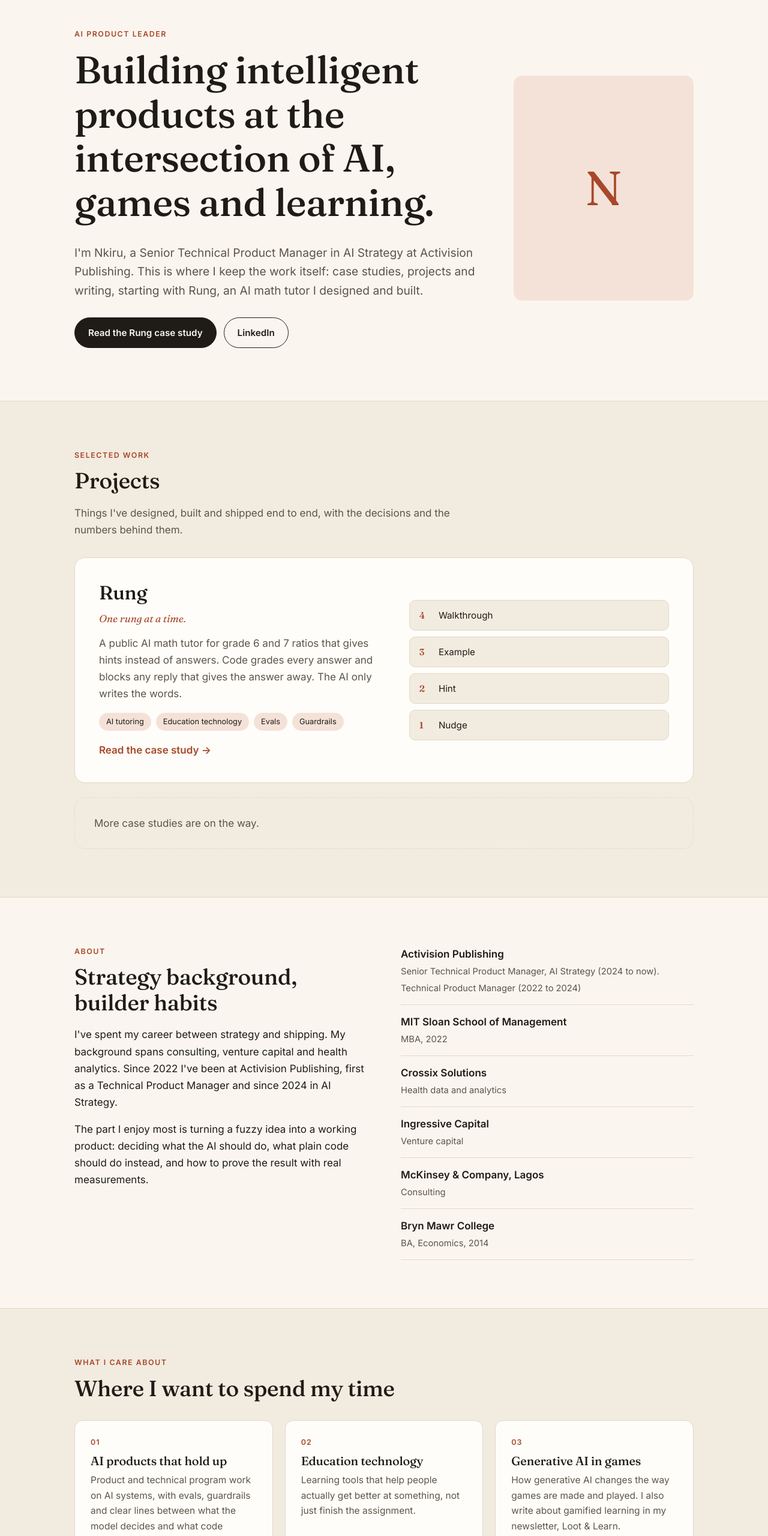
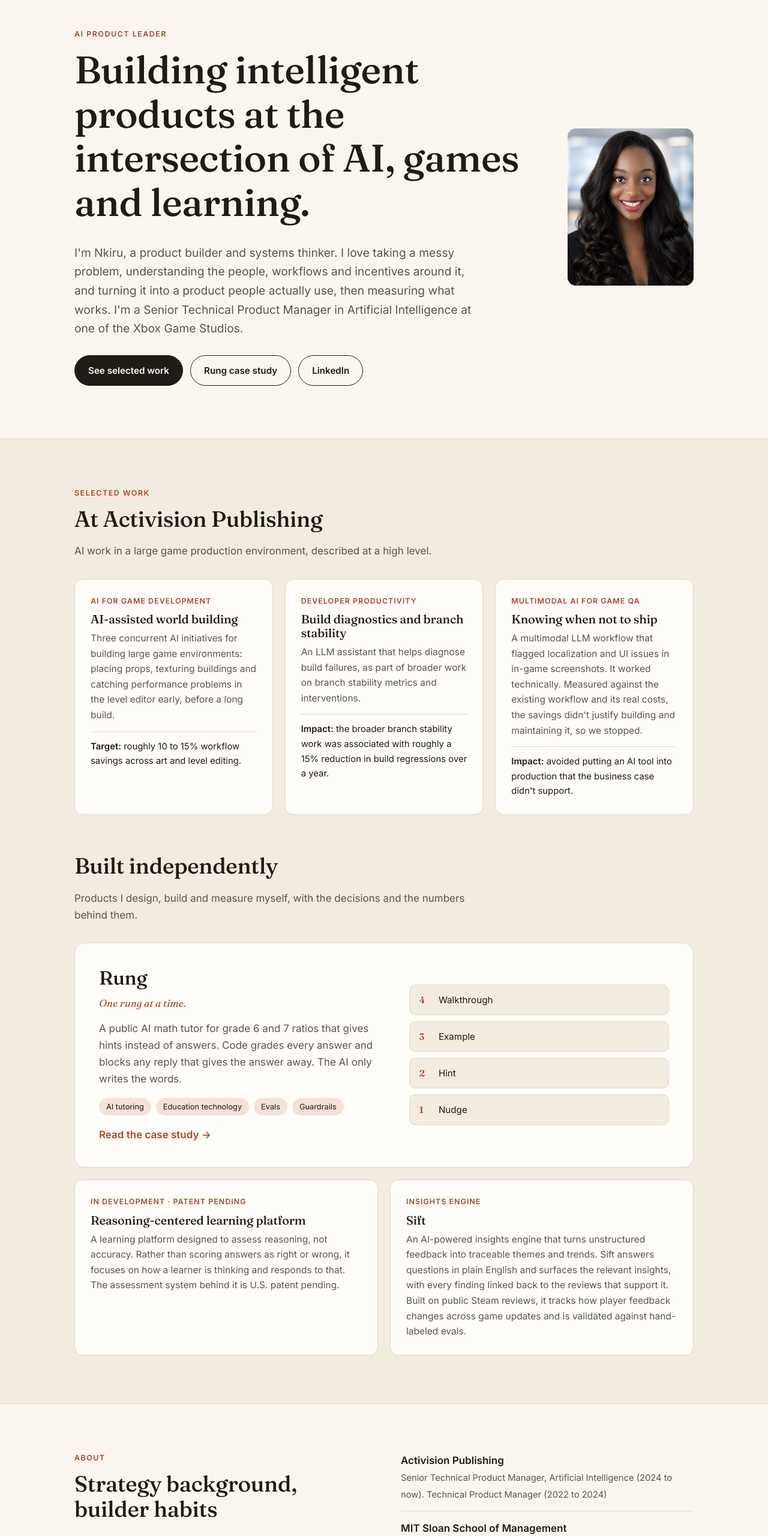
Before and after one commit to nkiruanizoba/nkiruanizoba-site, a plain HTML site: page index.html in a window 1280 px wide. Shown: the part 120-2680 px from the top of the page at 60% size. Drawn offline with Linux system fonts and the light colour scheme.

Commit message:
Update hero, titles and independent projects

```diff
--- a/index.html
+++ b/index.html
@@ -4,9 +4,9 @@
   <meta charset="utf-8">
   <meta name="viewport" content="width=device-width, initial-scale=1">
   <title>Nkiru Anizoba | AI Product Leader</title>
-  <meta name="description" content="Nkiru Anizoba is an AI product leader building intelligent products at the intersection of AI, games and learning. Portfolio and case studies, starting with Rung, an AI math tutor that gives hints instead of answers.">
+  <meta name="description" content="Nkiru Anizoba is an AI product leader building intelligent products at the intersection of AI, games and learning. Selected work from Activision Publishing and independent projects like Rung, an AI math tutor.">
   <meta property="og:title" content="Nkiru Anizoba | AI Product Leader">
-  <meta property="og:description" content="Portfolio and case studies, starting with Rung, an AI math tutor that gives hints instead of answers.">
+  <meta property="og:description" content="Selected AI product work from Activision Publishing and independent projects like Rung, an AI math tutor.">
   <meta property="og:url" content="https://nkiruanizoba.com/">
   <meta property="og:type" content="website">
   <link rel="icon" href="favicon.svg" type="image/svg+xml">
@@ -23,7 +23,7 @@
     <nav class="nav">
       <a href="#work">Work</a>
       <a href="#about">About</a>
-      <a class="hide-sm" href="#interests">Interests</a>
+      <a class="hide-sm" href="#focus">Focus</a>
       <a href="#contact">Contact</a>
     </nav>
   </div>
@@ -36,14 +36,14 @@
       <div>
         <p class="eyebrow">AI Product Leader</p>
         <h1>Building intelligent products at the intersection of AI, games and learning.</h1>
-        <p class="lede text">I'm Nkiru, a Senior Technical Product Manager in AI Strategy at Activision Publishing. This is where I keep the work itself: case studies, projects and writing, starting with Rung, an AI math tutor I designed and built.</p>
+        <p class="lede text">I'm Nkiru, a product builder and systems thinker. I love taking a messy problem, understanding the people, workflows and incentives around it, and turning it into a product people actually use, then measuring what works. I'm a Senior Technical Product Manager in Artificial Intelligence at one of the Xbox Game Studios.</p>
         <div class="buttons">
-          <a class="btn btn-primary" href="rung/">Read the Rung case study</a>
+          <a class="btn btn-primary" href="#work">See selected work</a>
+          <a class="btn" href="rung/">Rung case study</a>
           <a class="btn" href="https://www.linkedin.com/in/nkiruanizoba" target="_blank" rel="noopener">LinkedIn</a>
         </div>
       </div>
       <div>
-        <!-- To show your photo: add assets/nkiru.jpg (portrait, about 4:5). No code change needed. -->
         <img class="portrait" src="assets/nkiru.jpg" alt="Nkiru Anizoba"
              onerror="this.style.display='none';this.nextElementSibling.style.display='flex';">
         <div class="portrait portrait-placeholder" style="display:none" aria-hidden="true">N</div>
@@ -54,8 +54,32 @@
   <section id="work" class="section-soft">
     <div class="wrap">
       <p class="eyebrow">Selected work</p>
-      <h2>Projects</h2>
-      <p class="text" style="color:var(--ink-soft);margin-bottom:32px">Things I've designed, built and shipped end to end, with the decisions and the numbers behind them.</p>
+      <h2>At Activision Publishing</h2>
+      <p class="text" style="color:var(--ink-soft);margin-bottom:8px">AI work in a large game production environment, described at a high level.</p>
+
+      <div class="cards">
+        <div class="card">
+          <p class="label">AI for game development</p>
+          <h3>AI-assisted world building</h3>
+          <p>Three concurrent AI initiatives for building large game environments: placing props, texturing buildings and catching performance problems in the level editor early, before a long build.</p>
+          <p class="impact"><strong>Target:</strong> roughly 10 to 15% workflow savings across art and level editing.</p>
+        </div>
+        <div class="card">
+          <p class="label">Developer productivity</p>
+          <h3>Build diagnostics and branch stability</h3>
+          <p>An LLM assistant that helps diagnose build failures, as part of broader work on branch stability metrics and interventions.</p>
+          <p class="impact"><strong>Impact:</strong> the broader branch stability work was associated with roughly a 15% reduction in build regressions over a year.</p>
+        </div>
+        <div class="card">
+          <p class="label">Multimodal AI for game QA</p>
+          <h3>Knowing when not to ship</h3>
+          <p>A multimodal LLM workflow that flagged localization and UI issues in in-game screenshots. It worked technically. Measured against the existing workflow and its real costs, the savings didn't justify building and maintaining it, so we stopped.</p>
+          <p class="impact"><strong>Impact:</strong> avoided putting an AI tool into production that the business case didn't support.</p>
+        </div>
+      </div>
+
+      <h2 style="margin-top:64px">Built independently</h2>
+      <p class="text" style="color:var(--ink-soft);margin-bottom:32px">Products I design, build and measure myself, with the decisions and the numbers behind them.</p>
 
       <a class="project-card" href="rung/">
         <div>
@@ -78,7 +102,18 @@
         </div>
       </a>
 
-      <div class="coming-soon">More case studies are on the way.</div>
+      <div class="cards cards-2" style="margin-top:20px">
+        <div class="card">
+          <p class="label">In development &middot; Patent pending</p>
+          <h3>Reasoning-centered learning platform</h3>
+          <p>A learning platform designed to assess reasoning, not accuracy. Rather than scoring answers as right or wrong, it focuses on how a learner is thinking and responds to that. The assessment system behind it is U.S. patent pending.</p>
+        </div>
+        <div class="card">
+          <p class="label">Insights engine</p>
+          <h3>Sift</h3>
+          <p>An AI-powered insights engine that turns unstructured feedback into traceable themes and trends. Sift answers questions in plain English and surfaces the relevant insights, with every finding linked back to the reviews that support it. Built on public Steam reviews, it tracks how player feedback changes across game updates and is validated against hand-labeled evals.</p>
+        </div>
+      </div>
     </div>
   </section>
 
@@ -88,38 +123,38 @@
         <p class="eyebrow">About</p>
         <h2>Strategy background, builder habits</h2>
         <p>I've spent my career between strategy and shipping. My background spans consulting, venture capital and health analytics. Since 2022 I've been at Activision Publishing, first as a Technical Product Manager and since 2024 in AI Strategy.</p>
-        <p>The part I enjoy most is turning a fuzzy idea into a working product: deciding what the AI should do, what plain code should do instead, and how to prove the result with real measurements.</p>
+        <p>The part I enjoy most is turning a fuzzy idea into a working product: deciding what the AI should do, what plain code should do instead, and how to prove the result with real measurements. Sometimes the honest answer is that the AI shouldn't ship at all.</p>
       </div>
       <ul class="facts">
-        <li><strong>Activision Publishing</strong><small>Senior Technical Product Manager, AI Strategy (2024 to now). Technical Product Manager (2022 to 2024)</small></li>
+        <li><strong>Activision Publishing</strong><small>Senior Technical Product Manager, Artificial Intelligence (2024 to now). Technical Product Manager (2022 to 2024)</small></li>
         <li><strong>MIT Sloan School of Management</strong><small>MBA, 2022</small></li>
         <li><strong>Crossix Solutions</strong><small>Health data and analytics</small></li>
         <li><strong>Ingressive Capital</strong><small>Venture capital</small></li>
-        <li><strong>McKinsey &amp; Company, Lagos</strong><small>Consulting</small></li>
+        <li><strong>McKinsey &amp; Company</strong><small>Consulting</small></li>
         <li><strong>Bryn Mawr College</strong><small>BA, Economics, 2014</small></li>
       </ul>
     </div>
   </section>
 
-  <section id="interests" class="section-soft">
+  <section id="focus" class="section-soft">
     <div class="wrap">
-      <p class="eyebrow">What I care about</p>
-      <h2>Where I want to spend my time</h2>
+      <p class="eyebrow">Areas of focus</p>
+      <h2>What I work on</h2>
       <div class="cards">
         <div class="card">
           <p class="label">01</p>
-          <h3>AI products that hold up</h3>
-          <p>Product and technical program work on AI systems, with evals, guardrails and clear lines between what the model decides and what code decides.</p>
+          <h3>Systems first</h3>
+          <p>Before deciding what to build, or whether AI belongs in it, I map how the people, workflows, incentives and technology fit together. The right product is often not the first one proposed.</p>
         </div>
         <div class="card">
           <p class="label">02</p>
-          <h3>Education technology</h3>
-          <p>Learning tools that help people actually get better at something, not just finish the assignment.</p>
+          <h3>Products that hold up</h3>
+          <p>Deciding what AI should do, what plain code should do, and what not to build at all, then backing those calls with real measurements and an honest business case.</p>
         </div>
         <div class="card">
           <p class="label">03</p>
-          <h3>Generative AI in games</h3>
-          <p>How generative AI changes the way games are made and played. I also write about gamified learning in my newsletter, Loot &amp; Learn.</p>
+          <h3>Games and learning</h3>
+          <p>How games get made and played, and how AI is changing both, plus products that help people actually get better at something. I also write about gamified learning in my newsletter, Loot &amp; Learn.</p>
         </div>
       </div>
     </div>
--- a/styles.css
+++ b/styles.css
@@ -134,13 +134,13 @@
 
 .hero-grid {
   display: grid;
-  grid-template-columns: 1fr 300px;
+  grid-template-columns: 1fr 210px;
   gap: 64px;
   align-items: center;
 }
 
 .portrait {
-  width: 300px;
+  width: 210px;
   aspect-ratio: 4 / 5;
   border-radius: 14px;
   object-fit: cover;
@@ -604,7 +604,7 @@
   .case-hero-grid,
   .project-card,
   .two-col { grid-template-columns: 1fr; gap: 32px; }
-  .hero-grid .portrait { order: -1; width: 180px; }
+  .hero-grid .portrait { order: -1; width: 140px; }
   .project-card { padding: 26px; }
   .cards { grid-template-columns: 1fr; }
   .steps,
@@ -620,3 +620,37 @@
   .stats { grid-template-columns: 1fr; }
   .nav a.hide-sm { display: none; }
 }
+
+/* Impact line on work cards */
+.card .impact {
+  margin-top: 14px;
+  padding-top: 12px;
+  border-top: 1px solid var(--line);
+  color: var(--ink);
+  font-size: 0.93rem;
+}
+
+/* Rung at a glance */
+.glance {
+  display: grid;
+  grid-template-columns: repeat(4, 1fr);
+  gap: 16px;
+}
+.glance > div {
+  background: var(--card);
+  border: 1px solid var(--line);
+  border-radius: 14px;
+  padding: 22px;
+}
+.glance h3 {
+  font-size: 1.05rem;
+  color: var(--accent);
+  margin-bottom: 0.4em;
+}
+.glance p { margin: 0; font-size: 0.95rem; color: var(--ink-soft); }
+@media (max-width: 860px) { .glance { grid-template-columns: 1fr 1fr; } }
+@media (max-width: 480px) { .glance { grid-template-columns: 1fr; } }
+
+/* Two-column card row */
+.cards-2 { grid-template-columns: repeat(2, 1fr); }
+@media (max-width: 860px) { .cards-2 { grid-template-columns: 1fr; } }
```
Also changed, not shown: rung/index.html (+20 -8 lines), assets/nkiru.jpg (added).
